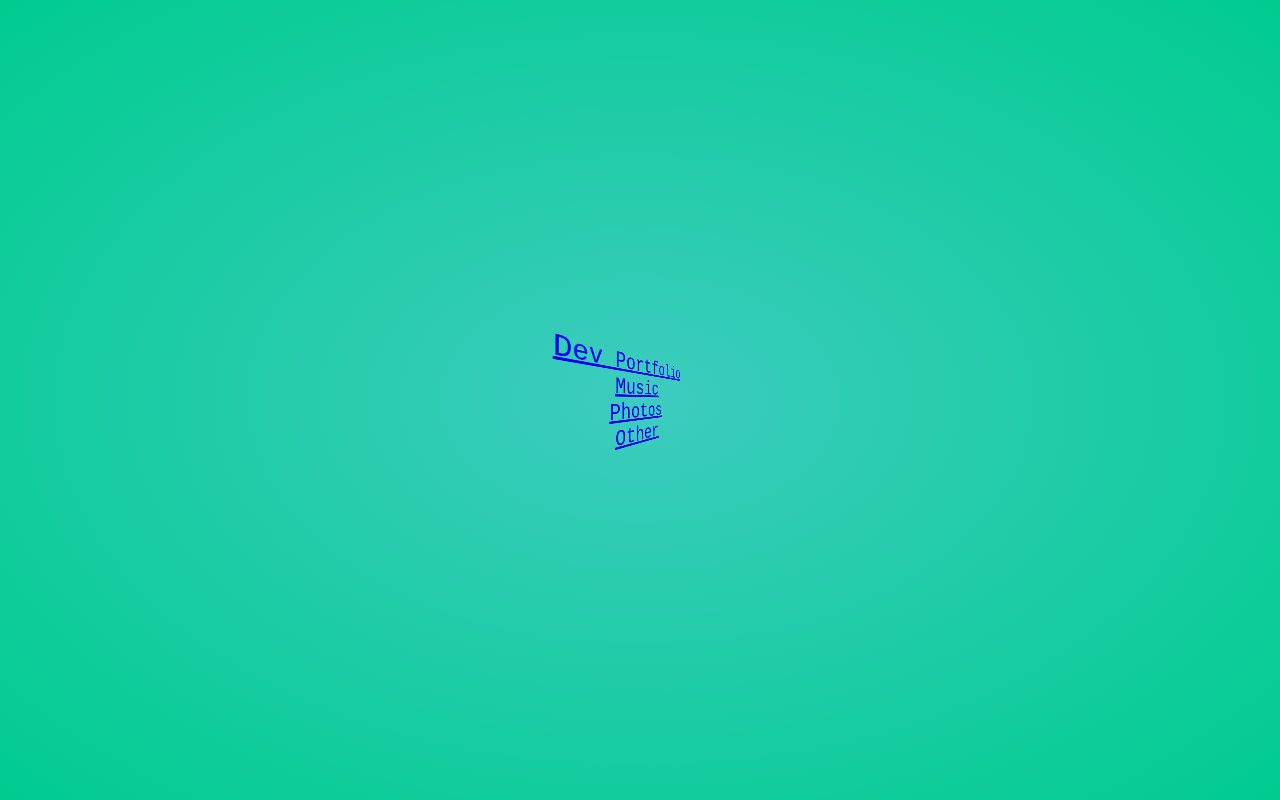
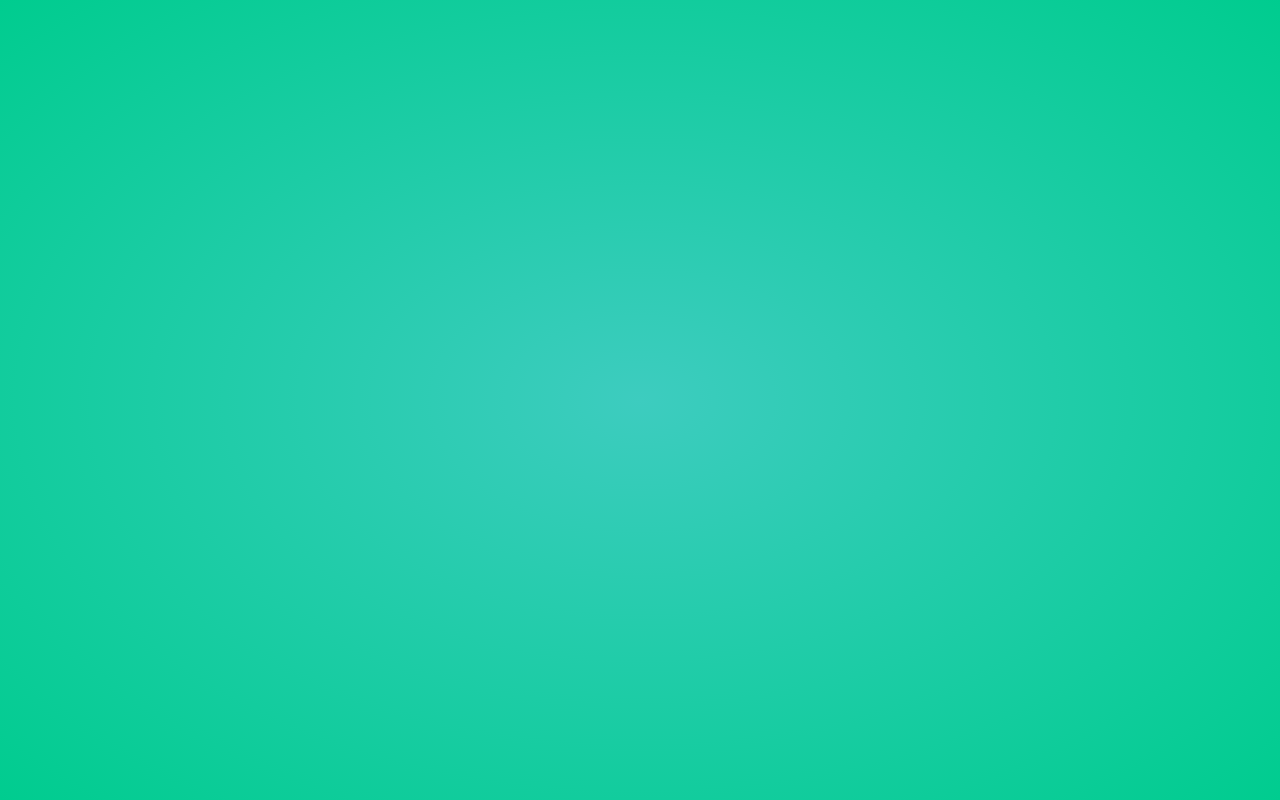
Before and after one commit to adyry/react-on-headless-wp, a React (Create React App) app: page / in a window 1280 px wide. Built offline with nearby package versions, Linux system fonts and the light colour scheme.

Commit message:
Landing Page after

```diff
--- a/src/scss/LandingPage.css
+++ b/src/scss/LandingPage.css
@@ -6,6 +6,12 @@
   height: 100vh;
   font-size: 20px;
   animation: ulbganimate 5s infinite alternate; }
+  .LandingPage::after {
+    content: "";
+    position: fixed;
+    width: 100%;
+    height: 100%;
+    background: radial-gradient(#3dccbf, #00cc8f); }
   .LandingPage ul {
     padding: 0;
     margin: 0;
--- a/src/scss/LandingPage.scss
+++ b/src/scss/LandingPage.scss
@@ -8,6 +8,14 @@
   height: 100vh;
   font-size: 20px;
   animation: ulbganimate 5s infinite alternate;
+
+  &::after {
+    content: "";
+    position: fixed;
+    width: 100%;
+    height: 100%;
+    background:radial-gradient($c-tile,$c-body);
+  }
 
   ul {
     padding: 0;
```
